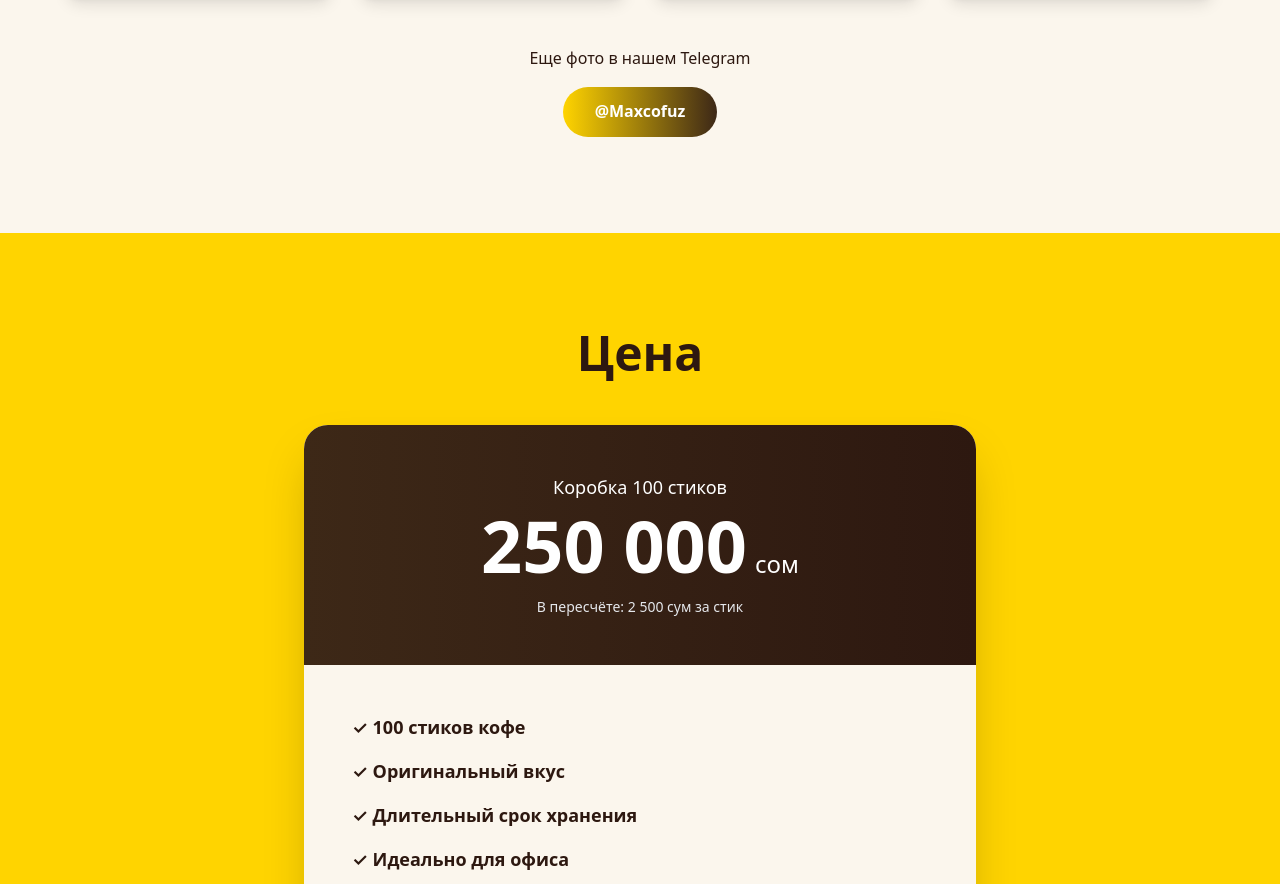
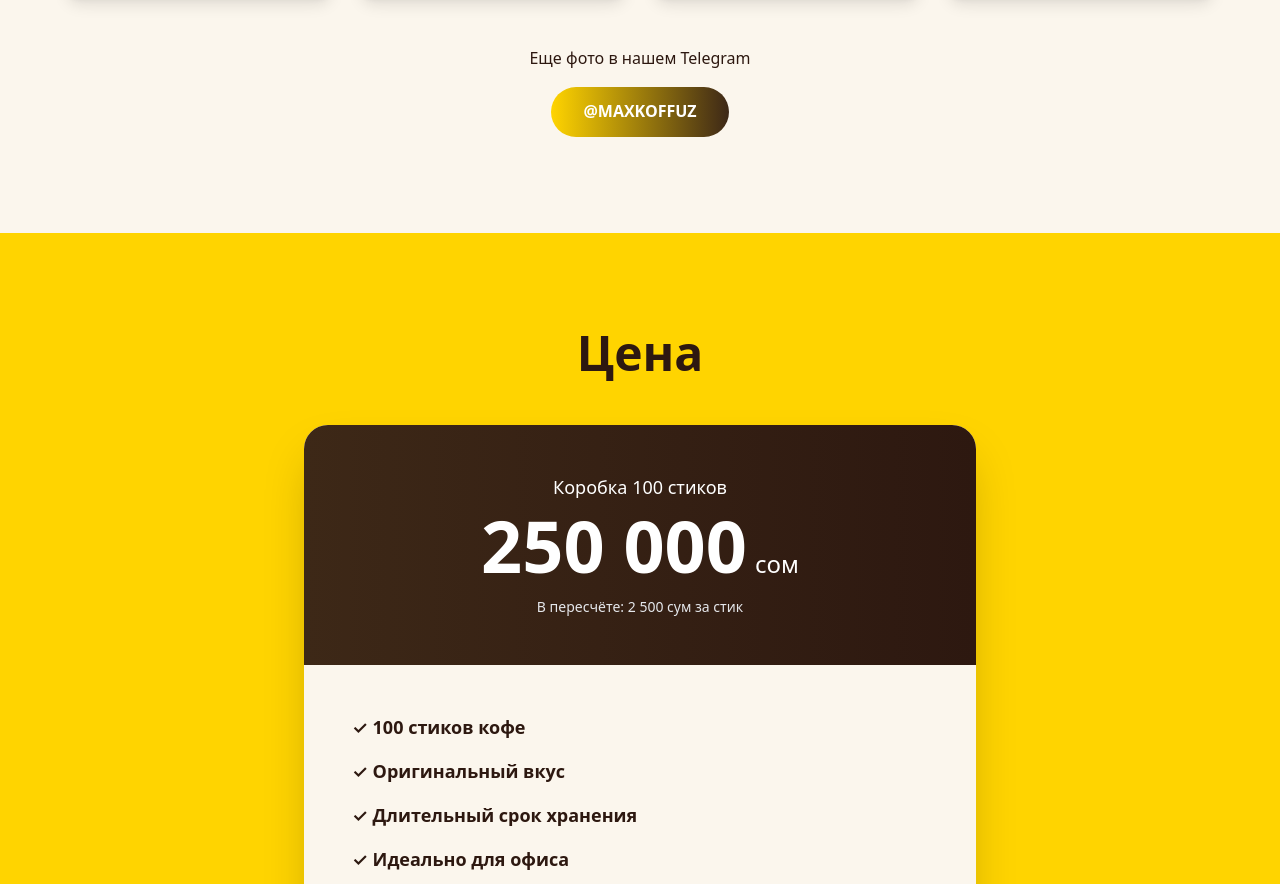
Before and after one commit to ShakhzodUsmanov/maxim-coffee, a React (Vite) app: page / in a window 1280 px wide. Shown: the part 2834-3718 px from the top of the page. Built offline with nearby package versions, Linux system fonts and the light colour scheme.

Commit message:
link corected

```diff
--- a/src/components/Gallery.jsx
+++ b/src/components/Gallery.jsx
@@ -82,7 +82,7 @@ const Gallery = ({ language }) => {
             rel="noopener noreferrer"
             className="inline-block bg-gradient-to-r from-maxim-yellow to-maxim-brown text-white font-bold py-3 px-8 rounded-full hover:shadow-lg transition-shadow"
           >
-            @Maxcofuz
+            @MAXKOFFUZ
           </a>
         </div>
       </div>
```
